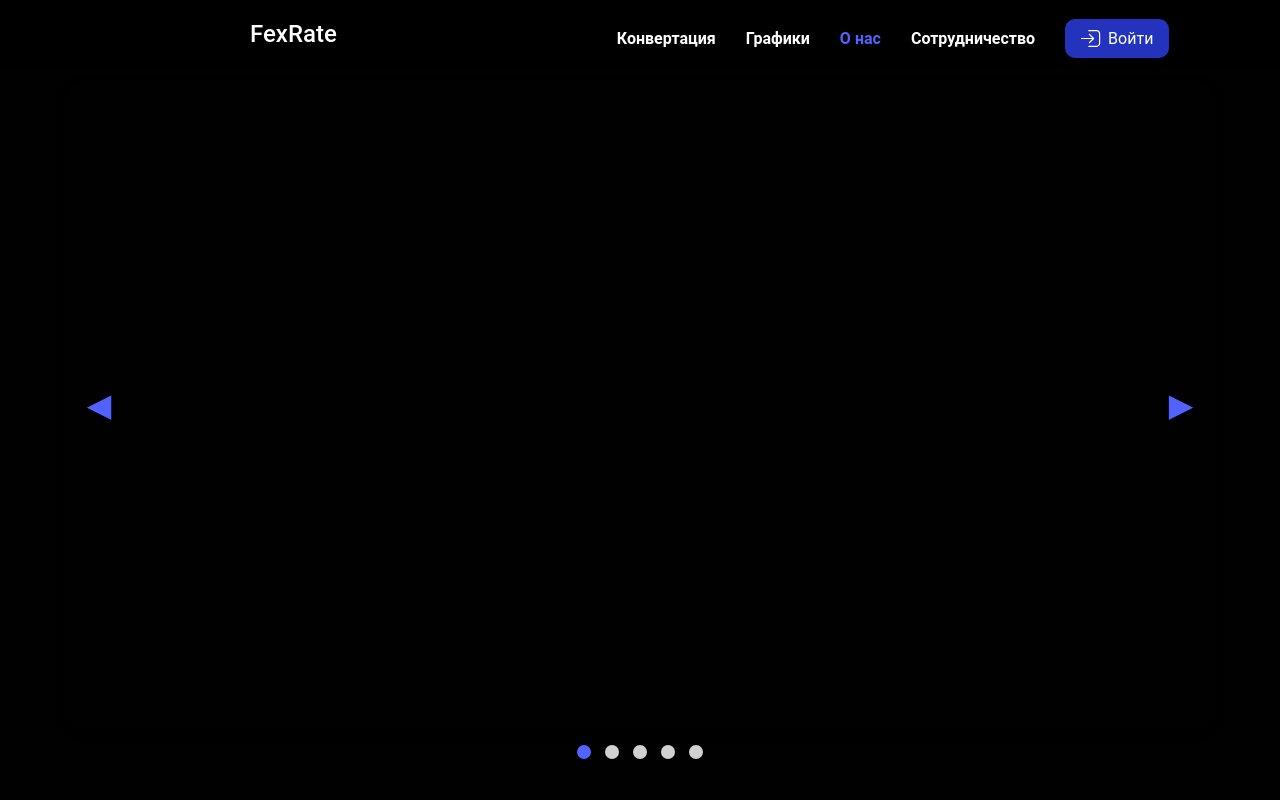
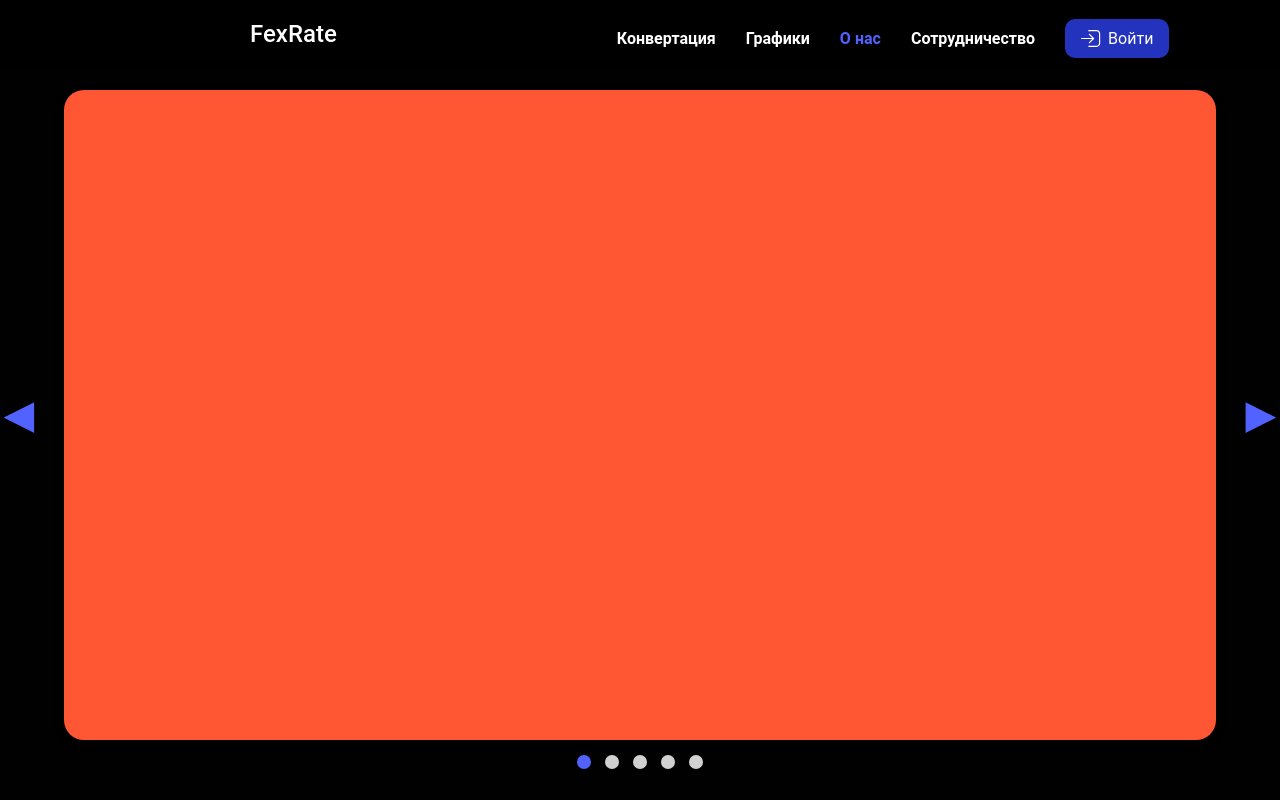
Before and after one commit to Owlmn/FexRate-website, a Next.js app: page /about in a window 1280 px wide. Shown: the top 800 px of the page. Built offline with nearby package versions, Linux system fonts and the light colour scheme.

Commit message:
доделан слайдер

```diff
--- a/app/about/components/Slider.jsx
+++ b/app/about/components/Slider.jsx
@@ -23,6 +23,7 @@ const Slider = () => {
 
   return (
     <div className={styles.sliderWrapper}>
+      <div className={styles.sliderContainer}>
         {/* Слайды */}
         <div className={styles.slider}>
           <div
@@ -36,6 +37,7 @@ const Slider = () => {
                 style={{ backgroundColor: color }}
               ></div>
             ))}
+          </div>
         </div>
 
         {/* Стрелки */}
--- a/app/about/components/Slider.module.css
+++ b/app/about/components/Slider.module.css
@@ -1,18 +1,23 @@
-/* Внешний контейнер */
 .sliderWrapper {
   position: relative;
   margin: 0 auto;
-  margin-top: 80px; /* Отступ под хедером */
+  margin-top: 90px;
   width: 90%;
   max-width: 1200px;
   text-align: center;
+}
+
+/* Контейнер для слайдера и стрелок */
+.sliderContainer {
+  position: relative;
+  width: 100%;
 }
 
 /* Контейнер слайдера */
 .slider {
   position: relative;
   width: 100%;
-  height: 650px; /* Увеличено на 30% */
+  height: 650px;
   overflow: hidden;
   border-radius: 20px;
   box-shadow: 0 4px 10px rgba(0, 0, 0, 0.2);
@@ -26,7 +31,7 @@
 
 .slide {
   min-width: 100%;
-  height: 100%;
+  height: 650px; /*  Высота слайдов */
 }
 
 /* Стрелки */
@@ -35,7 +40,7 @@
   top: 50%;
   transform: translateY(-50%);
   border: none;
-  font-size: 2rem;
+  font-size: 2.5rem;
   color: #5162ff;
   cursor: pointer;
   z-index: 10;
@@ -48,11 +53,11 @@
 }
 
 .leftArrow {
-  left: 10px; /* Расположено сбоку */
+  left: -70px; /* Смещение стрелки за границу контейнера */
 }
 
 .rightArrow {
-  right: 10px; /* Расположено сбоку */
+  right: -70px; /* Смещение стрелки за границу контейнера */
 }
 
 /* Индикаторы */
```
Lines whose indentation alone changed are shown as unchanged.
